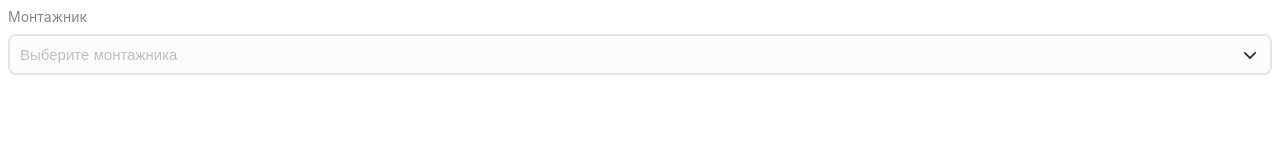
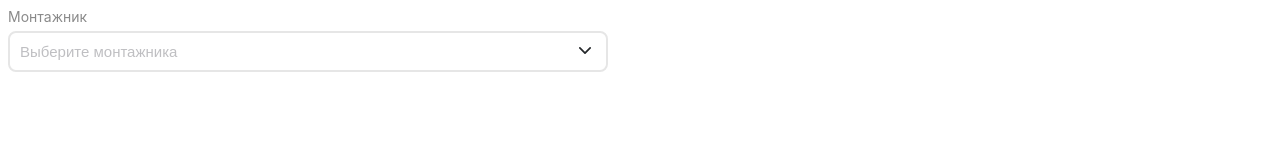
Before and after one commit to bekachino/planup, a React (Create React App) app: page / in a window 1280 px wide. Shown: the top 160 px of the page. Built offline with nearby package versions, Linux system fonts and the light colour scheme.

Commit message:
custom select functionality is expanded: multiple selection

```diff
--- a/src/App.css
+++ b/src/App.css
@@ -35,4 +35,5 @@
 body {
   font-family: Inter, sans-serif;
   font-weight: 400;
+  width: 600px;
 }
--- a/src/App.js
+++ b/src/App.js
@@ -1,22 +1,24 @@
-import './App.css';
 import Select from './Components/Select/Select';
 import { useState } from 'react';
+import './App.css';
 
 const siList = Array.from({ length: 100 }, (_, i) => ({
-  name: `Монтажник ${i + 1}`,
+  label: `Монтажник ${i + 1}`,
   id: i + 1,
 }));
 
 function App() {
-  const [state, setState] = useState(null);
+  const [state, setState] = useState();
 
   return (
     <div className="App">
       <Select
+        multiple
         name="si"
-        value={state?.name}
+        value={state || []}
         options={siList}
         onChange={(e) => setState(e.target.value)}
+        //style={{ width: '400px' }}
       />
     </div>
   );
--- a/src/Components/Input/Input.jsx
+++ b/src/Components/Input/Input.jsx
@@ -3,9 +3,10 @@ import './input.css';
 
 const Input = ({
   label,
+  values,
   placeholder,
-  onChange,
   isSelectInput,
+  onValueRemove,
   style,
   ...rest
 }) => {
@@ -15,15 +16,24 @@ const Input = ({
         {label}
       </label>
       <div className="input-wrapper">
+        {values?.map((value) => (
+          <div
+            className="multiple-values-element"
+            onClick={(_) => onValueRemove(value?.id)}
+            key={value?.id}
+          >
+            {value?.name || value?.value || value?.label}
+          </div>
+        ))}
+        <div className='input-wrapper-inner'>
           <input
             id={`${label}-input`}
             className="input"
-          onChange={onChange}
             placeholder={placeholder || label}
             {...rest}
           />
         </div>
-      {isSelectInput && <span className="select-input-arrow" />}
+      </div>
     </div>
   );
 };
--- a/src/Components/Input/input.css
+++ b/src/Components/Input/input.css
@@ -1,9 +1,35 @@
 .input-container {
-  position: relative;
   display: flex;
   flex-direction: column;
   align-items: stretch;
-  gap: 9px;
+  gap: 6px;
+}
+
+.input-wrapper {
+  display: flex;
+  align-items: center;
+  flex-wrap: wrap;
+  border: 2px solid var(--input-border-empty);
+  border-radius: 8px;
+  max-height: 150px;
+  overflow-y: scroll;
+}
+
+.input-wrapper-inner {
+  position: sticky;
+  bottom: 0;
+  display: flex;
+  flex-grow: 1;
+}
+
+.input-wrapper:has(.input:focus) {
+  border-color: var(--input-border-focus) !important;
+  background-color: unset;
+}
+
+.input-wrapper:has(.input:not(:placeholder-shown)) {
+  border-color: var(--input-border-filled);
+  background-color: unset;
 }
 
 .input-label {
@@ -16,45 +42,29 @@
   outline: none;
   font-size: 15px;
   color: var(--input-text-color);
-  background-color: var(--white-grey);
   border: 0;
   border-radius: 8px;
-  width: 100%;
-}
-
-.input-wrapper {
-  border: 2px solid var(--input-border-empty);
-  border-radius: 8px;
-}
-
-.input-wrapper:has(.input:focus) {
-  border-color: var(--input-border-focus) !important;
-  background-color: unset;
-}
-
-.input-wrapper:has(.input:not(:placeholder-shown)) {
-  border-color: var(--input-border-filled);
-  background-color: unset;
+  flex-grow: 1;
 }
 
 .input::placeholder {
   color: var(--input-placeholder-color);
 }
 
-.input-container .select-input-arrow {
+.select-wrapper .input-wrapper-inner::before {
+  content: '';
   position: absolute;
   inset: 0;
-  margin: auto 16px 14px auto;
+  margin: auto 15px 14px auto;
   width: 12px;
   height: 12px;
-  background-image: url('../../assets/arrow-down.svg');
+  background-image: url("../../assets/arrow-down.svg");
   background-repeat: no-repeat;
   background-position: center;
   background-size: contain;
-  pointer-events: none;
   transition: 0.2s;
 }
 
-.input-container:has(.input:focus) .select-input-arrow {
+.select-wrapper:has(.input:focus) .input-wrapper-inner::before {
   rotate: 180deg;
 }
--- a/src/Components/Select/Select.jsx
+++ b/src/Components/Select/Select.jsx
@@ -1,15 +1,23 @@
-import React, { useEffect, useRef, useState } from 'react';
+import React, { useEffect, useMemo, useRef, useState } from 'react';
 import Input from '../Input/Input';
 import './select.css';
 
-const Select = ({ name, value, options = [], onChange }) => {
+const Select = ({
+  name,
+  value,
+  options = [],
+  onChange,
+  multiple = false,
+  style,
+}) => {
   const [inputValue, setInputValue] = useState('');
   const selectOptionsRef = useRef(null);
   const [selectOptionsHeight, setSelectOptionsHeight] = useState(0);
   const [showOptions, setShowOptions] = useState(false);
+  const [focusedOption, setFocusedOption] = useState(-1);
 
   useEffect(() => {
-    setInputValue(value || '');
+    !multiple && setInputValue(value || '');
   }, [value]);
 
   useEffect(() => {
@@ -30,30 +38,93 @@ const Select = ({ name, value, options = [], onChange }) => {
         !['select-options', 'select-option', 'input'].includes(classNames[0])
       ) {
         setShowOptions(false);
+        setFocusedOption(-1);
       }
     });
   }, [showOptions]);
 
+  const filteredList = useMemo(
+    () =>
+      (multiple
+        ? options.filter(
+            (option) =>
+              !value.find((selectedOption) => selectedOption?.id === option?.id)
+          )
+        : options || []
+      ).filter((option) =>
+        (option?.name || option?.value || option?.label).includes(inputValue)
+      ),
+    [inputValue, value]
+  );
+
+  const onSelectedOptionRemove = (id) => {
+    onChange({
+      target: {
+        name,
+        value: value.filter((item) => item?.id !== id),
+      },
+    });
+  };
+
+  const handleKeyDown = (e) => {
+    if (showOptions) {
+      if (e.key === 'ArrowDown') {
+        e.preventDefault();
+        if (focusedOption < 0) setFocusedOption(0);
+        else {
+          if (focusedOption < filteredList.length - 1) {
+            setFocusedOption(focusedOption + 1);
+          } else setFocusedOption(0);
+        }
+      } else if (e.key === 'ArrowUp') {
+        e.preventDefault();
+        if (!focusedOption) setFocusedOption(filteredList.length - 1);
+        else {
+          if (focusedOption > 0) setFocusedOption(focusedOption - 1);
+          else setFocusedOption(filteredList.length - 1);
+        }
+      } else if (e.key === 'Enter' && focusedOption >= 0) {
+        e.preventDefault();
+        const selectedItem = filteredList[focusedOption];
+        onChange({
+          target: {
+            name,
+            value: !multiple ? selectedItem : [...value, selectedItem],
+          },
+        });
+        !multiple && setShowOptions(false);
+      }
+    }
+  };
+
   return (
-    <div className="select-wrapper">
+    <div
+      className={`select-wrapper ${multiple && 'select-wrapper-multiple'}`}
+      style={style}
+    >
       <Input
         autoComplete="off"
         value={inputValue}
+        values={multiple ? value : []}
         label="Монтажник"
         placeholder="Выберите монтажника"
         onChange={(e) => {
           setInputValue(e.target.value);
+          if (!multiple) {
             onChange({
               target: {
                 name,
                 value: null,
               },
             });
+          }
         }}
         onFocus={() => {
           setShowOptions(true);
         }}
         isSelectInput
+        onValueRemove={onSelectedOptionRemove}
+        onKeyDown={handleKeyDown}
       />
       {showOptions && (
         <div
@@ -63,29 +134,27 @@ const Select = ({ name, value, options = [], onChange }) => {
             maxHeight: selectOptionsHeight,
           }}
         >
-          {!!(options || []).filter((option) =>
-            (option.name || option.value).includes(inputValue)
-          ).length ? (
-            (options || [])
-              .filter((option) =>
-                (option.name || option.value).includes(inputValue)
-              )
-              .map((option) => (
-                <div
-                  className="select-option"
+          {!!filteredList.length ? (
+            filteredList.map((option, i) => (
+              <button
+                className={`select-option ${
+                  focusedOption === i && 'select-option-hovered'
+                }`}
                 key={option.id}
                 onClick={(_) => {
                   onChange({
                     target: {
                       name,
-                        value: option,
+                      value: !multiple ? option : [...value, option],
                     },
                   });
                   setShowOptions(false);
+                  setFocusedOption(-1);
+                  multiple && setInputValue('');
                 }}
               >
-                  {option.name}
-                </div>
+                {option?.name || option?.value || option?.label}
+              </button>
             ))
           ) : (
             <div className="select-option">Нет данных</div>
--- a/src/Components/Select/select.css
+++ b/src/Components/Select/select.css
@@ -18,12 +18,35 @@
 }
 
 .select-option {
+  border: 0;
+  border-radius: 4px;
+  background-color: unset;
   padding: 14px 9px;
   font-size: 14px;
+  text-align: left;
+  cursor: pointer;
 }
 
+.select-option-hovered,
 .select-option:hover {
   background-color: var(--select-option-hover);
+}
+
+.select-option-hovered {
+  outline: inherit;
+}
+
+.multiple-values-element {
+  padding: 6px 30px 6px 10px;
+  border-radius: 8px;
+  background-color: var(--select-option-hover);
+  background-image: url('../../assets/remove.svg');
+  background-repeat: no-repeat;
+  background-size: 8px;
+  background-position: calc(100% - 12px) 50%;
+  font-size: 12px;
+  margin: 5px 0 5px 6px;
+  width: fit-content;
   cursor: pointer;
-  border-radius: 4px;
+  user-select: none;
 }
```
Also changed, not shown: src/assets/remove.svg (added). Lines whose indentation alone changed are shown as unchanged.
